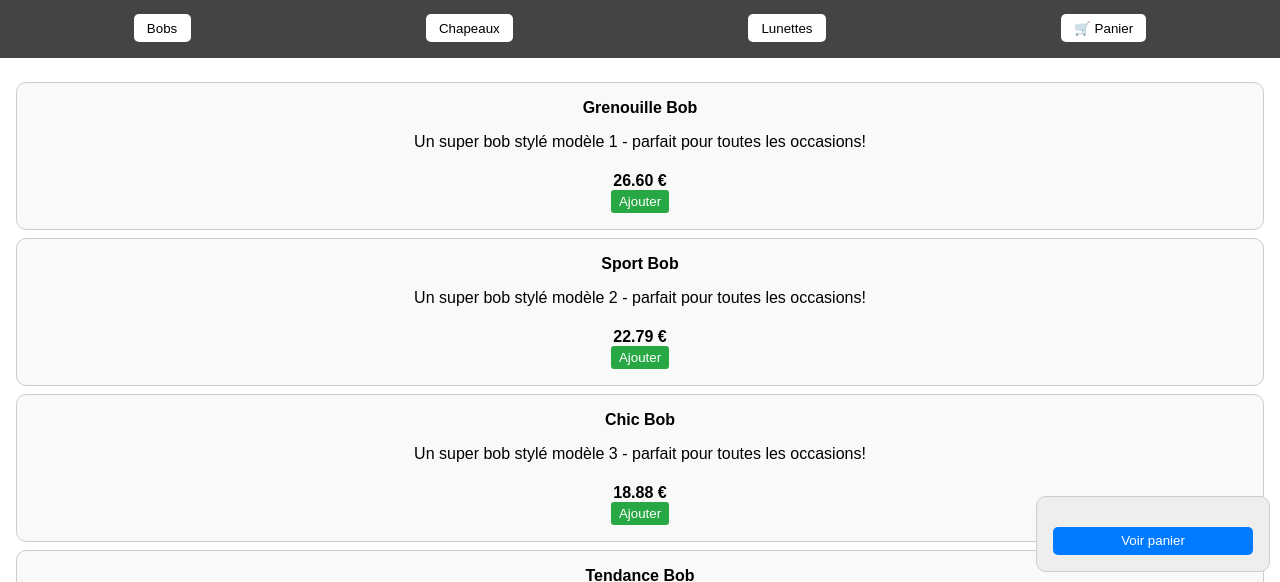
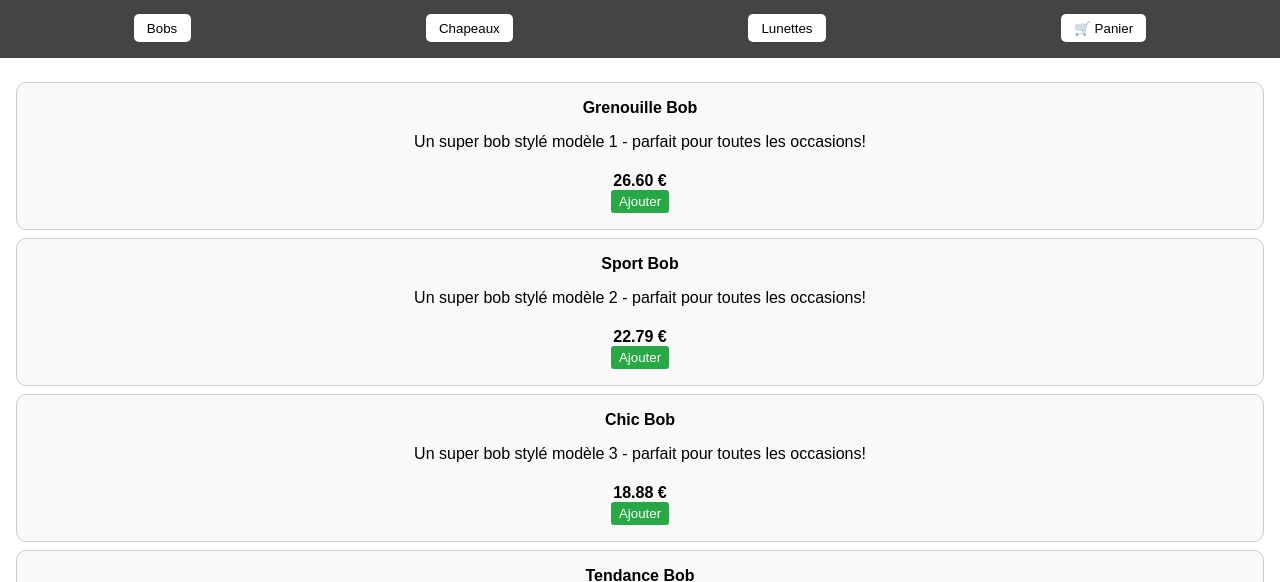
Before and after one commit to diegostrange33/vendez-votre-couvre-chef, a plain HTML site: page index.html in a window 1280 px wide. Shown: the part 218-800 px from the top of the page. Drawn offline with Linux system fonts and the light colour scheme.

Commit message:
Update index.html

```diff
--- a/index.html
+++ b/index.html
@@ -156,11 +156,6 @@
     <button class="buy" onclick="buyItems()">procéder au paiement</button>
     <button onclick="closeCartPage()">Retour</button>
   </div>
-
-  <div class="cart">
-    <button class="view-cart" onclick="openCartPage()">Voir panier</button>
-  </div>
-
 
   <div id="message-page" style="display:none; align-items:center;">
     <div id="message-content">
```
